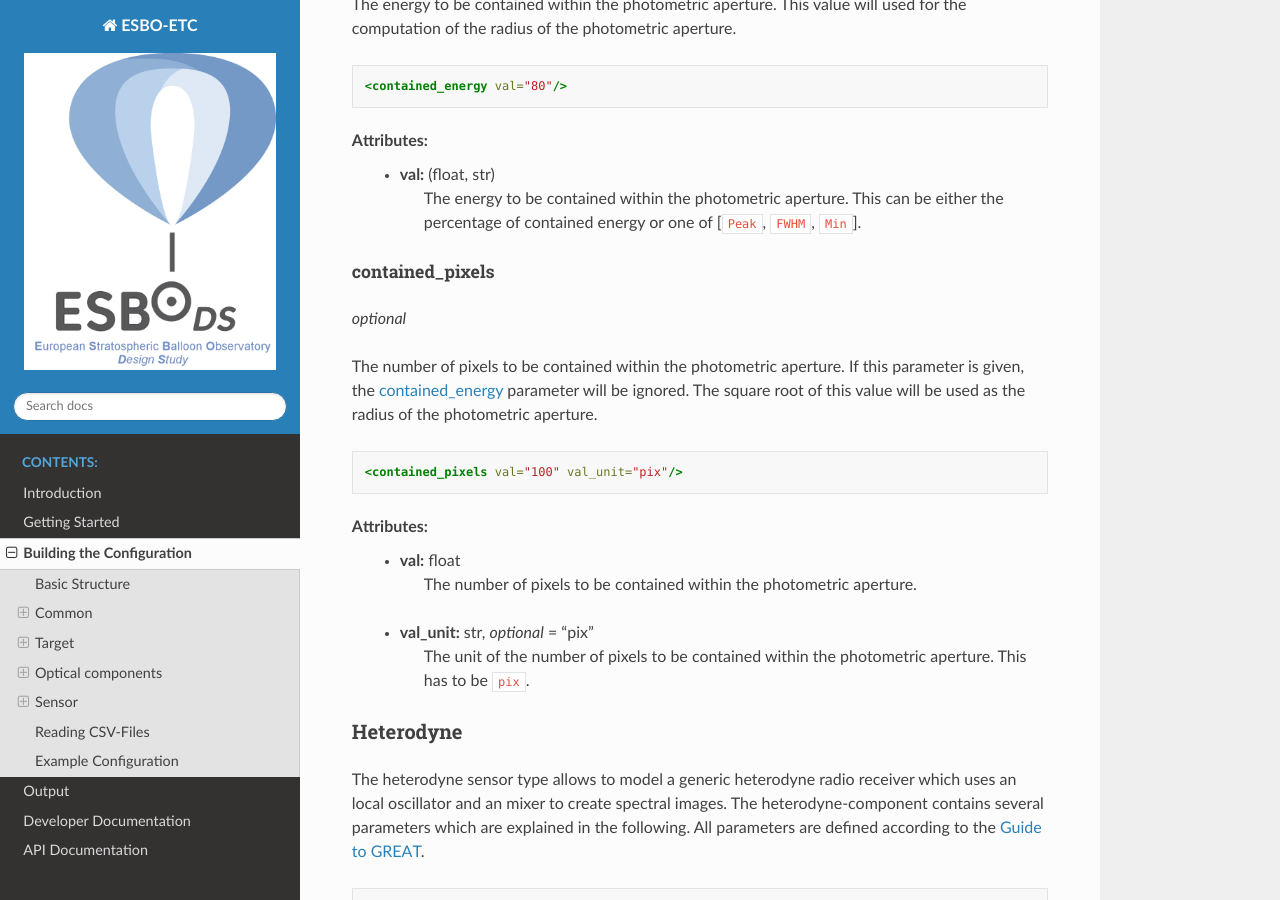
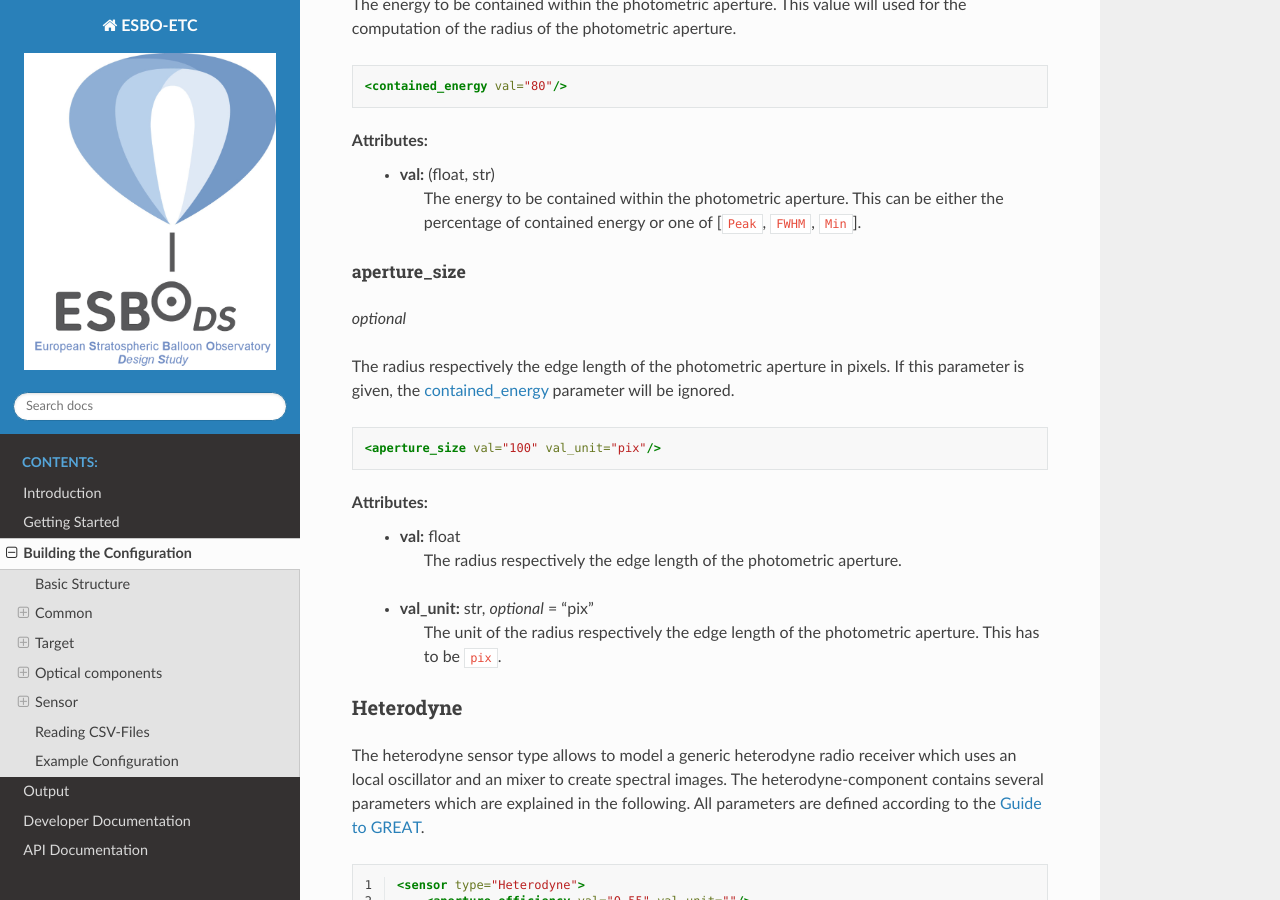
Before and after one commit to LukasK13/ESBO-ETC, a Sphinx documentation site: the page built from docs/source/configuration/configuration.rst, in a window 1280 px wide and 900 px high, scrolled down 17356 px. Built offline with Sphinx 7.4.7 and the Read the Docs theme 2.0.0, drawn with Linux system fonts in a browser that asks for light colours; some of the changed text lies outside the part shown.

Commit message:
parameter contained_pixels renamed to aperture_size

```diff
--- a/docs/source/configuration/sensor.rst
+++ b/docs/source/configuration/sensor.rst
@@ -31,7 +31,7 @@ The Imager sensor type allows to model a generic imaging sensor which uses a pix
         <photometric_aperture>
             <shape val="circle"/>
             <contained_energy val="80"/>
-            <contained_pixels val="100" val_unit="pix"/>
+            <aperture_size val="100" val_unit="pix"/>
         </photometric_aperture>
     </sensor>
 
@@ -178,7 +178,7 @@ The photometric_aperture-container contains parameters for the photometric apert
     <photometric_aperture/>
         <shape val="circle"/>
         <contained_energy val="80"/>
-        <contained_pixels val="100" val_unit="pix"/>
+        <aperture_size val="100" val_unit="pix"/>
     </photometric_aperture>
 
 shape
@@ -209,21 +209,21 @@ Attributes:
     * | **val:** (float, str)
       |   The energy to be contained within the photometric aperture. This can be either the percentage of contained energy or one of [``Peak``, ``FWHM``, ``Min``].
 
-contained_pixels
+aperture_size
 """"""""""""""""
 *optional*
 
-The number of pixels to be contained within the photometric aperture. If this parameter is given, the :ref:`contained_energy` parameter will be ignored. The square root of this value will be used as the radius of the photometric aperture.
+The radius respectively the edge length of the photometric aperture in pixels. If this parameter is given, the :ref:`contained_energy` parameter will be ignored.
 
 .. code-block:: xml
 
-    <contained_pixels val="100" val_unit="pix"/>
+    <aperture_size val="100" val_unit="pix"/>
 
 Attributes:
     * | **val:** float
-      |   The number of pixels to be contained within the photometric aperture.
+      |   The radius respectively the edge length of the photometric aperture.
     * | **val_unit:** str, *optional* = "pix"
-      |   The unit of the number of pixels to be contained within the photometric aperture. This has to be ``pix``.
+      |   The unit of the radius respectively the edge length of the photometric aperture. This has to be ``pix``.
 
 Heterodyne
 ----------
```
Also changed, not shown: 4 other files.
